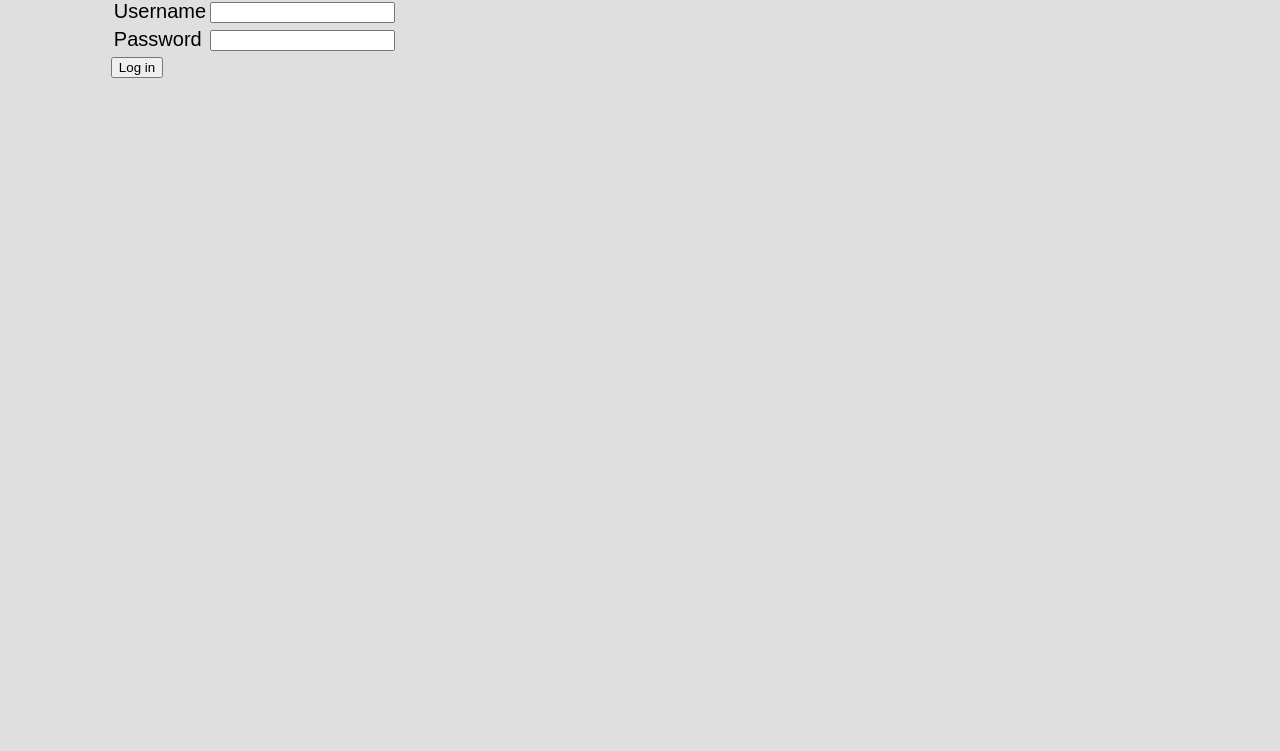
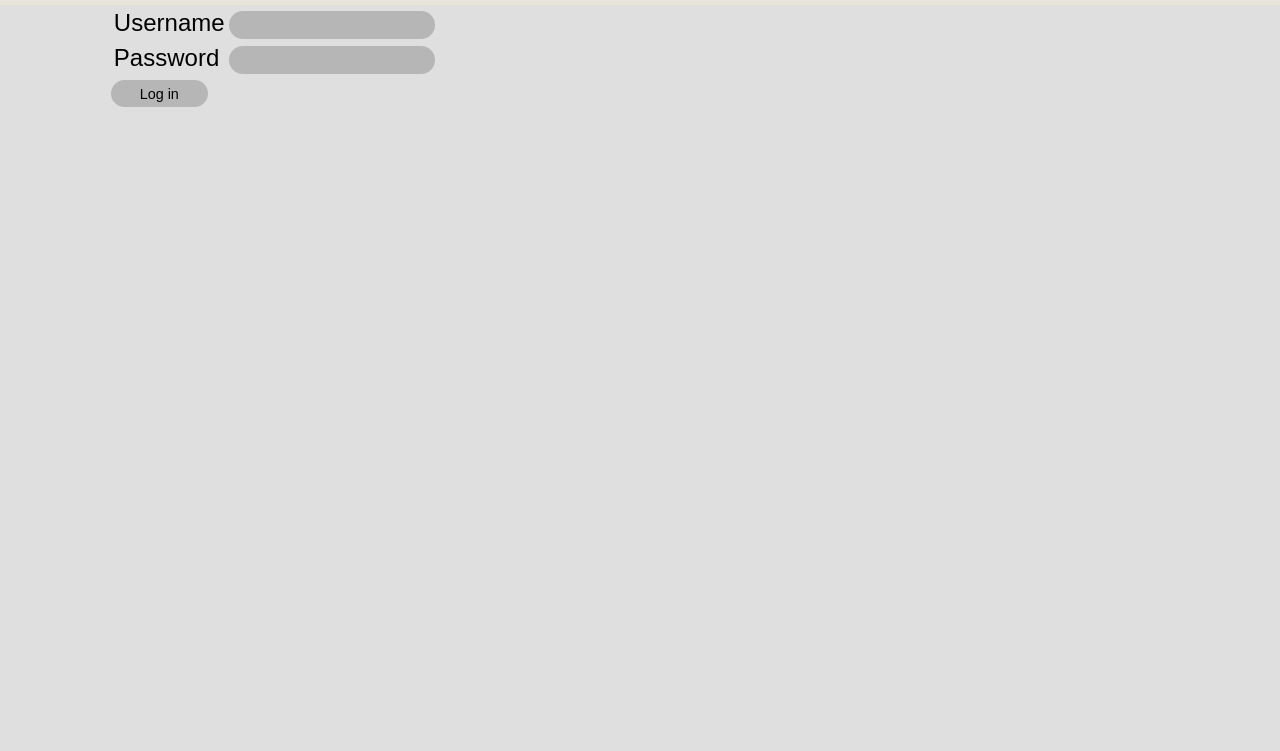
Before and after one commit to jonasmusall/home-server, a website with bundled scripts: page static/login/index.html in a window 1280 px wide. Shown: the part 49-800 px from the top of the page. Built offline with nearby package versions, Linux system fonts and the light colour scheme.

Commit message:
Input tag styling

```diff
--- a/static/styles/main.css
+++ b/static/styles/main.css
@@ -1,5 +1,8 @@
 :root {
   --color-gray-xdark: #181818;
+  --color-gray-dark: #454545;
+  --color-gray-medium: #7a7a7a;
+  --color-gray-light: #b6b6b6;
   --color-gray-xlight: #dfdfdf;
 }
 
@@ -10,6 +13,7 @@
 html {
   --color-background: var(--color-gray-xlight);
   --color-foreground: black;
+  --color-surface: var(--color-gray-light);
   --color-header-background: #eae5dbd6;
 }
 
@@ -21,7 +25,7 @@ body {
   align-items: center;
   background-color: var(--color-background);
   color: var(--color-foreground);
-  font: 20px sans-serif;
+  font: 24px sans-serif;
 }
 
 header {
@@ -61,6 +65,38 @@ footer {
   padding: 0.5em;
 }
 
+input {
+  font: inherit;
+  font-size: 0.6em;
+}
+
+button, input[type="button"], input[type="submit"], input[type="reset"] {
+  min-width: 6em;
+  padding: 0.4em 2em;
+  background: var(--color-surface);
+  color: var(--color-foreground);
+  outline: none;
+  border: none;
+  border-radius: 1em;
+  font: inherit;
+  font-size: 0.6em;
+  cursor: pointer;
+}
+
+button:active, input[type="button"]:active, input[type="submit"]:active, input[type="reset"]:active {
+  filter: brightness(0.8);
+}
+
+input[type="text"], input[type="password"] {
+  min-width: 10em;
+  padding: 0.4em 0.7em;
+  background: var(--color-surface);
+  color: var(--color-foreground);
+  outline: none;
+  border: none;
+  border-radius: 1em;
+}
+
 .status-target {
   display: none;
 }
@@ -79,6 +115,7 @@ footer {
   html {
     --color-background: var(--color-gray-xdark);
     --color-foreground: white;
+    --color-surface: var(--color-gray-dark);
     --color-header-background: #252422d6;
   }
 
```
